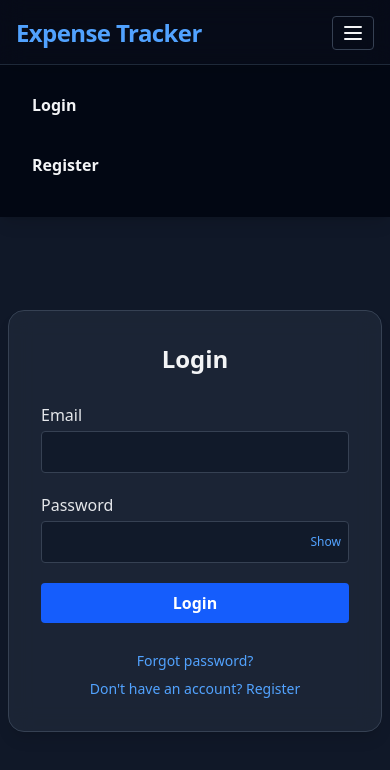
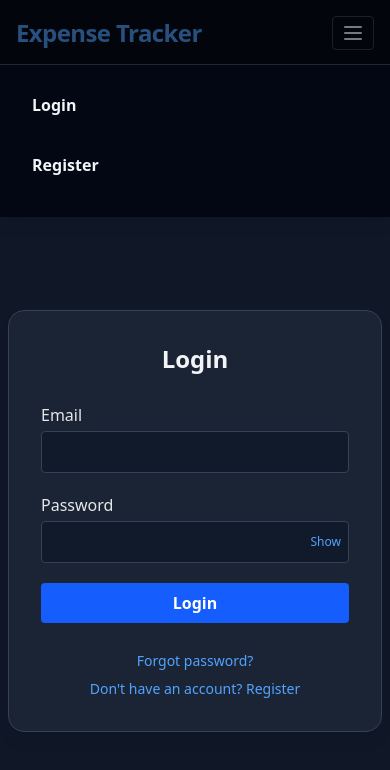
Before and after one commit to Zorng/ExpennseTracker-Front, a React (Vite) app: page /login in a window 390 px wide. Both pictures are taken after a click on the button "Open navigation menu". Shown: the top 770 px of the page. Built offline with nearby package versions, Linux system fonts and the light colour scheme; no server answers.

Commit message:
fix visual bug

```diff
--- a/src/components/Navbar.jsx
+++ b/src/components/Navbar.jsx
@@ -38,8 +38,12 @@ function Navbar() {
         </div>
         {/* Mobile Dropdown Menu */}
         {menuOpen && (
-          <div className="md:hidden fixed left-0 right-0 top-16 z-[9999] bg-gray-950/95 backdrop-blur-md shadow-lg border-t border-gray-800 animate-fade-in">
-            <ul className="flex flex-col p-4">
+          <>
+            {/* Backdrop overlay */}
+            <div className="md:hidden fixed inset-0 bg-black/50 z-[9998]" onClick={() => setMenuOpen(false)}></div>
+            {/* Dropdown menu */}
+            <div className="md:hidden fixed left-0 right-0 top-16 z-[9999] bg-gray-950/95 backdrop-blur-md shadow-lg border-t border-gray-800 animate-fade-in">
+              <ul className="flex flex-col p-4">
               {isAuthenticated && (
                 <li className="mb-3">
                   <Link
@@ -106,7 +110,8 @@ function Navbar() {
                 </li>
               )}
             </ul>
-          </div>
+            </div>
+          </>
         )}
       </div>
     </nav>
```
